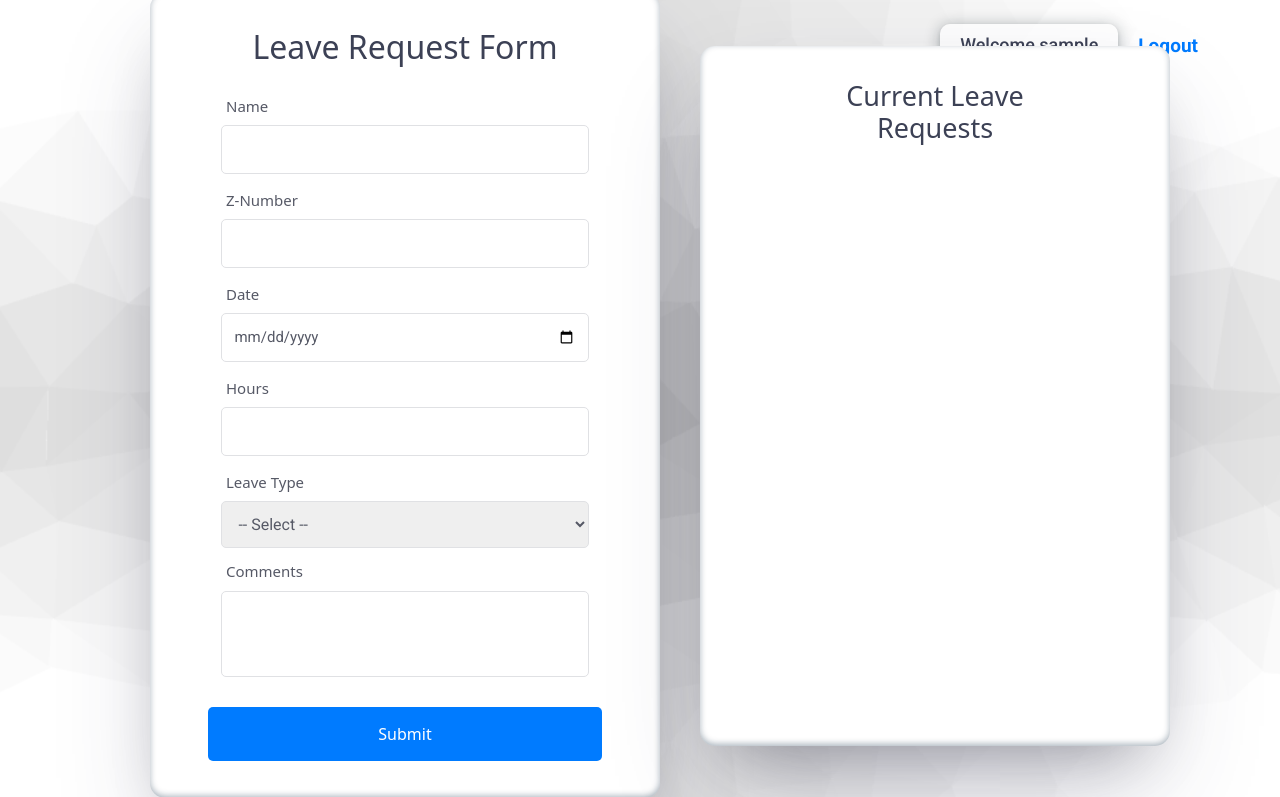
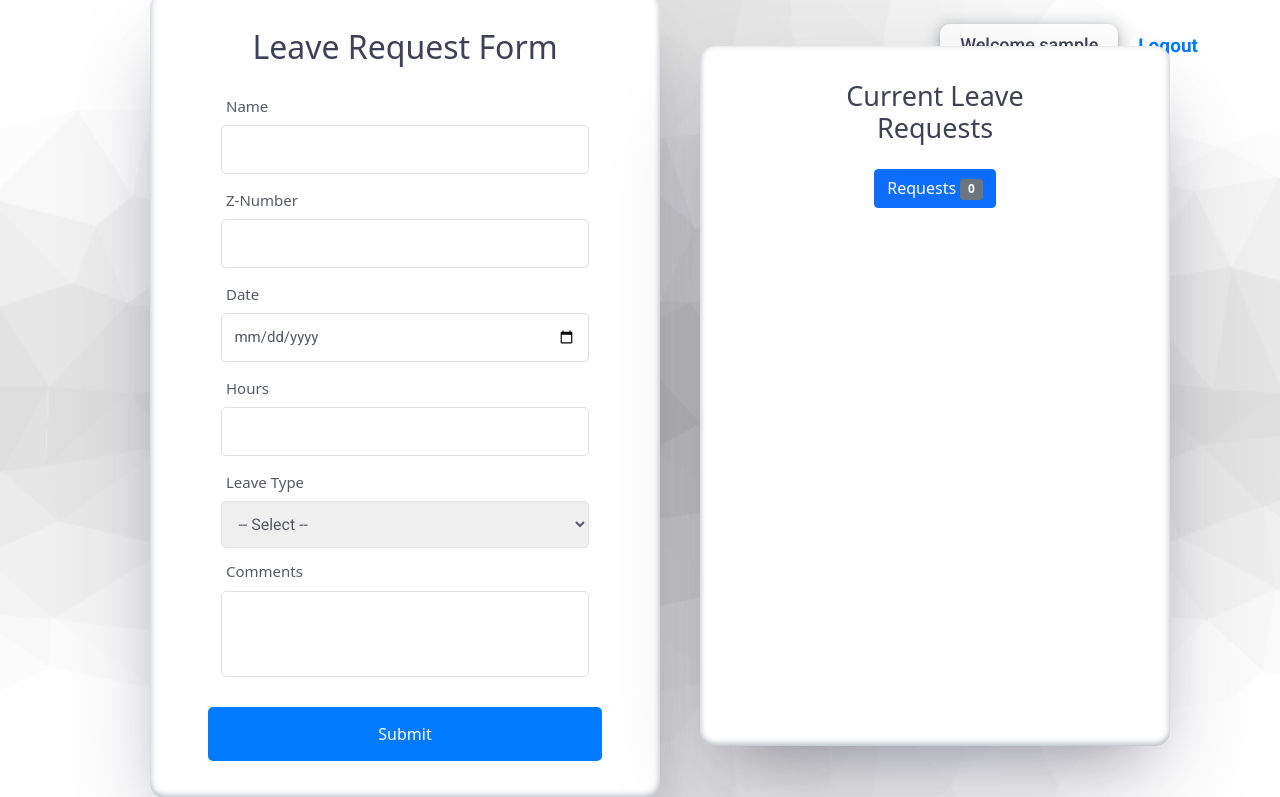
Before and after one commit to TheDeadGPU/LeaveRequestTracker, a Flask app: page / in a window 1280 px wide. Shown: the top 797 px of the page. Run offline with Flask 3, Linux system fonts and the light colour scheme; the visitor is signed in with stand-in values (Sample User, id 1); data that the repository does not hold is empty; some libraries are stand-ins or nearby versions.

Commit message:
Add request counter which keeps track of active requests

```diff
--- a/static/styles/styles.css
+++ b/static/styles/styles.css
@@ -146,6 +146,7 @@ h2 {
 .side-container h2 {
   font-size: 27px;
   margin-top: 3%;
+  margin-bottom: 5px;
 }
 
 h2 {
@@ -217,7 +218,9 @@ select:focus {
   word-wrap: break-word;
 }
 
-
+.btn.btn-primary {
+  margin-bottom: 12px;
+}
 
 
 /* Submit Button Styles */
@@ -239,6 +242,10 @@ select:focus {
 
 .submit-button:hover {
   transform: translateY(-2px);
+}
+
+.badge.text-bg-secondary {
+  background-color: #6c757d;
 }
 
 /* Side Container List and Item Styles */
@@ -272,7 +279,7 @@ select:focus {
 }
 
 
-.side-container button {
+#edit-btn, #email-btn, #delete-button  {
   background-color: #007BFF;
   color: #FFFFFF;
   border: none;
@@ -299,7 +306,7 @@ select:focus {
   margin-left: 0;
 }
 
-.side-container button:hover {
+#edit-btn:hover, #email-btn:hover, #delete-button:hover {
   transform: translateY(-1px);
 }
 
--- a/templates/index.html
+++ b/templates/index.html
@@ -53,6 +53,10 @@
 
         <div class="side-container">
             <h2>Current Leave Requests</h2>
+
+            <button type="button" class="btn btn-primary">
+                Requests <span class="badge text-bg-secondary">0</span>
+              </button>
 
             <ul>
                 {% for request in leave_requests %}
```
